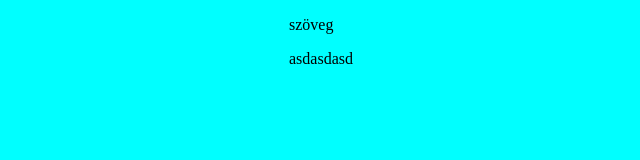
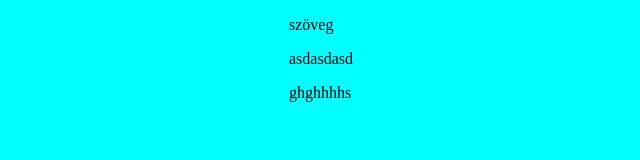
Before and after one commit to MagyarMark/M-S, a plain HTML site: page index.html in a window 1280 px wide. Shown: the full height of the page, 201-841 px from the left. Drawn offline with Linux system fonts and the light colour scheme.

Commit message:
add blablaq

```diff
--- a/index.html
+++ b/index.html
@@ -11,6 +11,7 @@
     <div class="doboz">
         <p>szöveg</p>
         <p>asdasdasd</p>
+        ghghhhhs
     </div>
 </body>
 </html>
```
